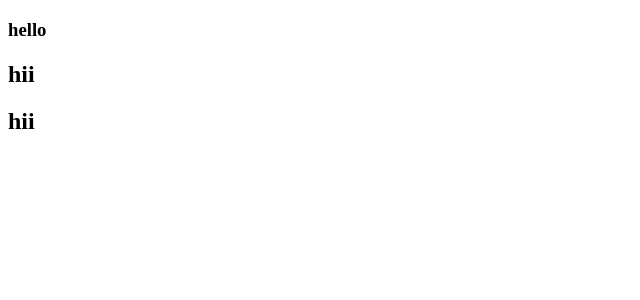
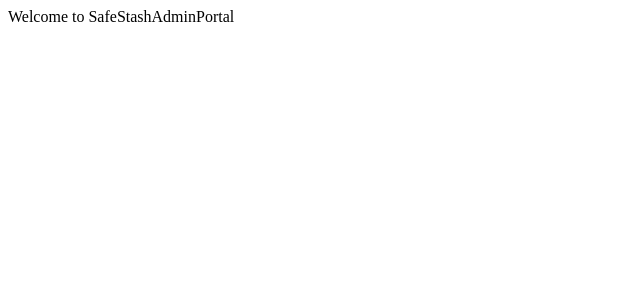
Before and after one commit to manishkumar2511/SafeStashAdminPortal, an Angular app: page / in a window 1280 px wide. Shown: the top 300 px of the page, without its empty margins (0-640 px from the left). Built offline with nearby package versions, Linux system fonts and the light colour scheme.

Commit message:
Commit Test

```diff
--- a/angular.json
+++ b/angular.json
@@ -106,5 +106,8 @@
         }
       }
     }
+  },
+  "cli": {
+    "analytics": "ef737fe1-51b7-4c86-9154-1b6529ef4135"
   }
 }
--- a/src/app/app.component.html
+++ b/src/app/app.component.html
@@ -1,6 +1,4 @@
 <div>
-  <h3>hello</h3>
-  <h2>hii</h2>
-  <h2>hii</h2>
+  <div>Welcome to {{title}}</div>
 </div>
 <router-outlet />
```
